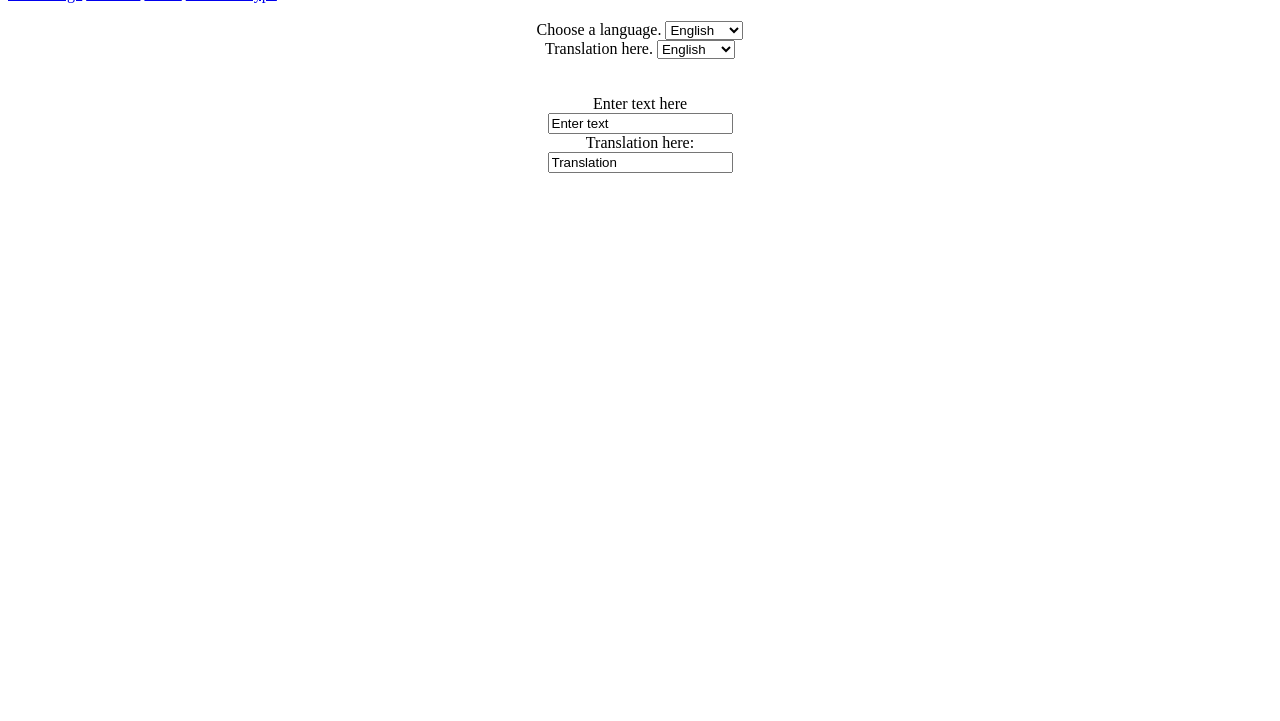
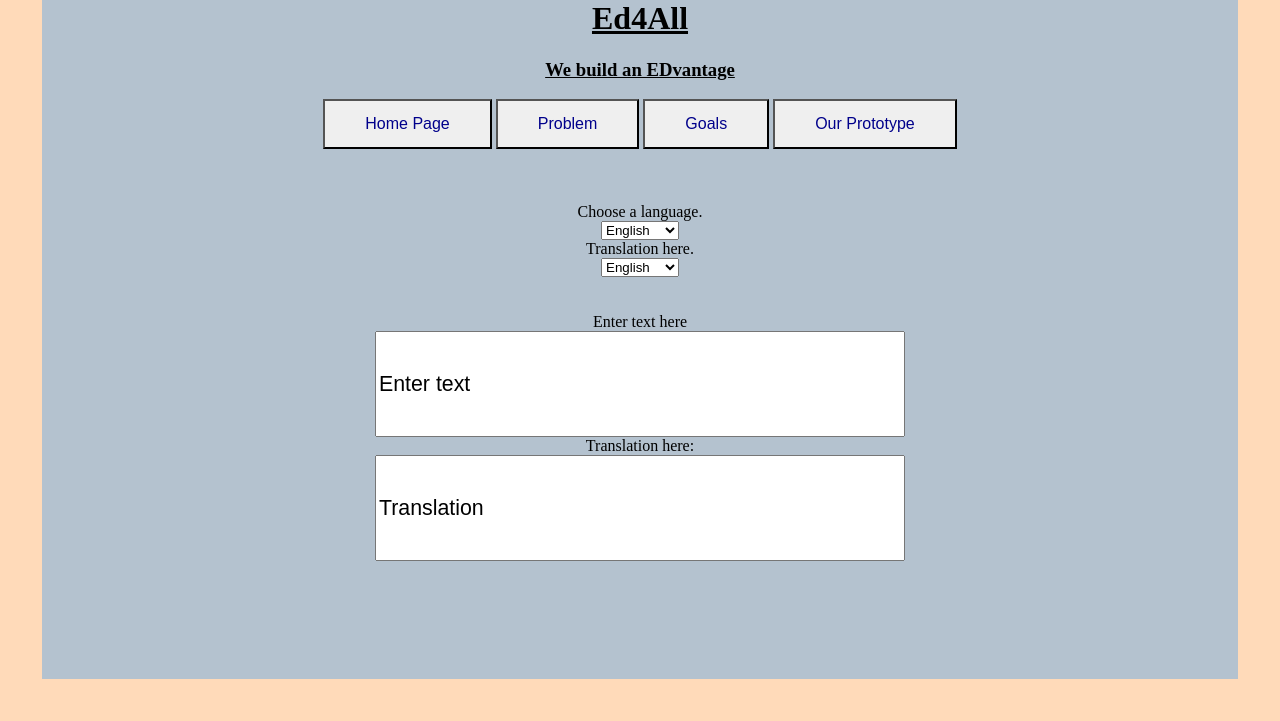
Before and after one commit to GoldenKTB/Ed4All, a Flask app: page /prototype in a window 1280 px wide. Shown: the part 242-963 px from the top of the page. Before the commit the page ends 415 px from the top, so only its background shows below. Run offline with Flask 2, Linux system fonts and the light colour scheme.

Commit message:
Update prototype.html

```diff
--- a/templates/prototype.html
+++ b/templates/prototype.html
@@ -5,35 +5,46 @@
     <meta http-equiv="X-UA-Compatible" content="IE=edge" />
     <meta name="viewport" content="width=device-width, initial-scale=1.0" />
     <title>Ed4All</title>
-    <link href="style4.css" rel="stylesheet">
+    <link href="style2.css" rel="stylesheet">
+    <style>
+      html {padding:32px; background-color:peachpuff;}
+      body {margin:10px; background-color:rgb(180, 194, 207); padding:100px;}
+</style>
   </head>
 
   <body>
-    <div class="logo"><img class="Image Image1"
-        src="images for project/Ed4All.png"
-        alt="The logo of our project - Ed4All"
-        width="50px"
-        height="50px">
-      </div>
+    <div class="logo">
+      <img class="Image Image1"
+      src="images for project/Ed4All.png"
+      alt="The logo of our project - Ed4All"
+      width="50px"
+      height="50px">
+    </div>
 
 
-    <h1><header class="Main-Header">Ed4All</h1>
-    <h3>We build an EDvantage</h3>
+    <h1><header class="Main-Header"><u>Ed4All</u></h1>
+    <h3><u>We build an EDvantage</u></h3>
     </header>
 
-    <nav>
-    <a href="index.html">Home Page</a>
-    <a href="problem.html">Problem</a>
-    <a href="Goals of solution.html">Goals</a>
-    <a href="prototype.html">Our Prototype</a>
-    </nav> <br>
+    <div style="text-align:center">
 
+      <button class="button button1"><a href="index.html" style="display:block;height:100%;width:100%">Home Page</a></button>
+      <button class="button button2"><a href="problem.html" style="display:block;height:100%;width:100%">Problem</a></button>
+      <button class="button button3"><a href="Goals of solution.html" style="display:block;height:100%;width:100%">Goals</a></button>
+      <button class="button button4"><a href="prototype.html" style="display:block;height:100%;width:100%">Our Prototype</a></button>
+     </div> <br>
+     <br>
+     <br>
 
+     <div style="text-align:center">
 
       <div class="form-control-1">
         <label for="Language" id="Languages">
             Choose a language.
         </label>
+
+
+        <div style="text-align:center"></div>
 
         <!-- Dropdown options -->
         <select name="role" id="role">
@@ -46,11 +57,17 @@
         </select>
     </div>
 
+    <div style="text-align:center">
 
     <div class="form-control-2">
         <label for="Translation" id="Translation">
             Translation here.
         </label>
+      </div>
+      </div>
+    </div>
+
+    <div style="text-align:center">
 
         <!-- Dropdown options -->
         <select name="role" id="role">
@@ -65,12 +82,22 @@
     <br>
     <br>
 
+    <div style="text-align:center">
+
+        <div style="text-align:center">
+
     <form class="Form form1">
         <label for="fname">Enter text here</label><br>
-        <input type="text" id="fname" name="fname" value="Enter text"><br>
+        <input type="text" id="fname" name="fname" value="Enter text" size="40px" style="font-size:16pt; height: 100px;"><br>
         <label for="lname">Translation here:</label><br>
-        <input type="text" id="lname" name="lname" value="Translation">
+        <input type="text" id="lname" name="lname" value="Translation" size="40px" style="font-size:16pt; height: 100px;"><br>
       </form>
+      </div>
+
+
+
+
+  <br>
 
       </body>
       </html>
```
